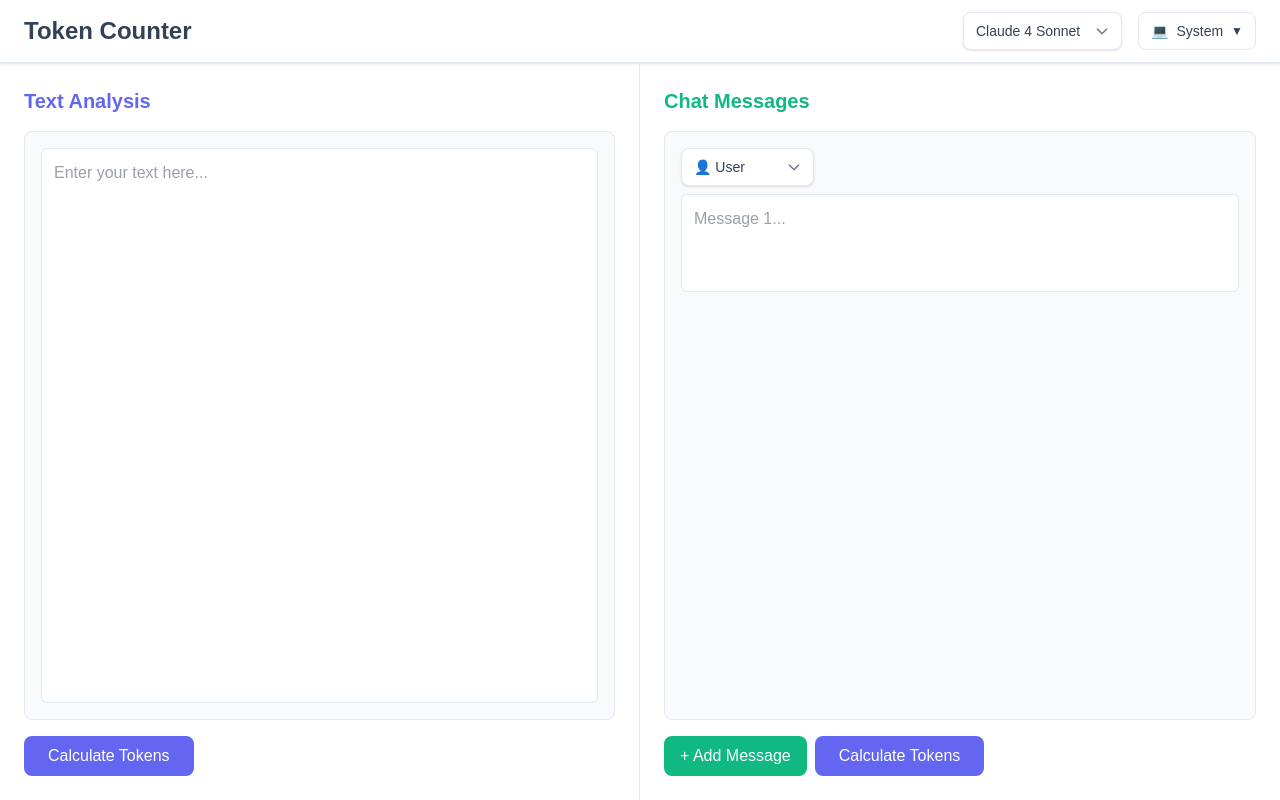
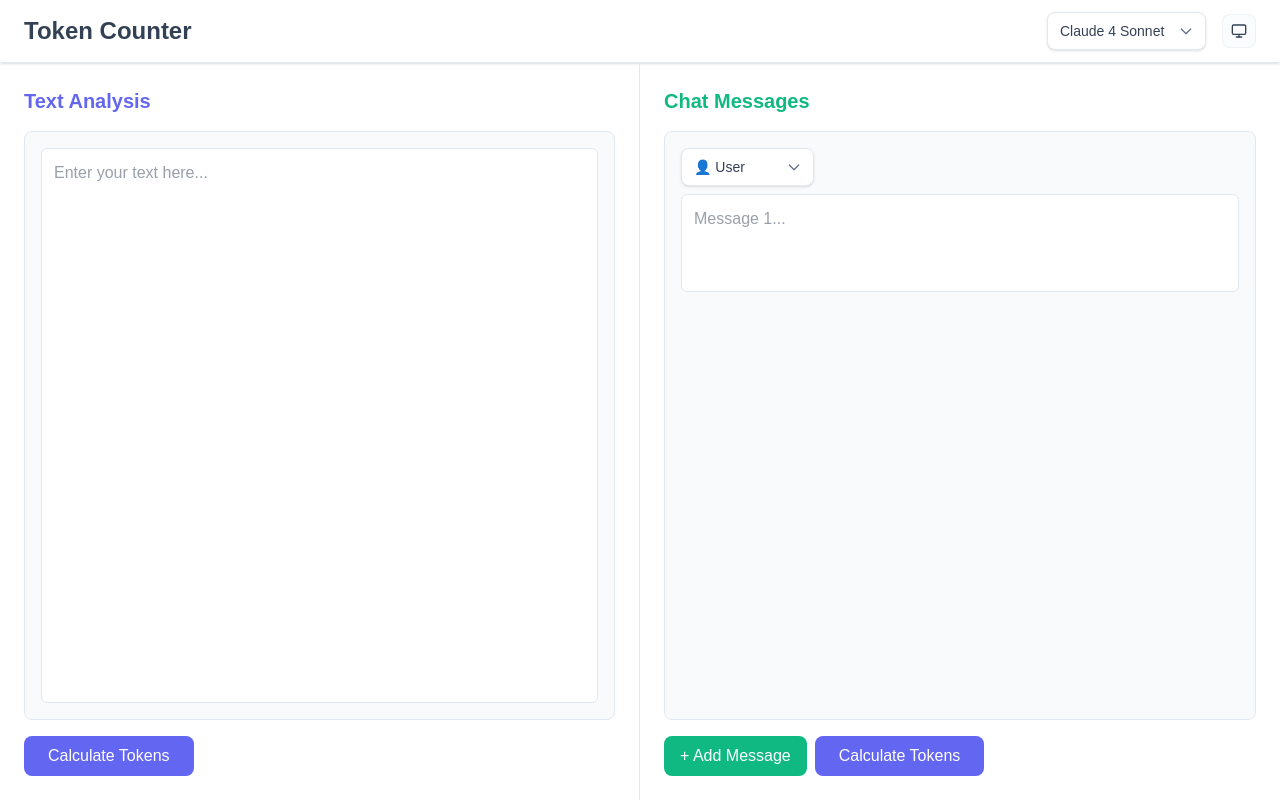
Before and after one commit to vlad324/llm-token-counter, a Next.js app: page / in a window 1280 px wide. Built offline with nearby package versions, Linux system fonts and the light colour scheme.

Commit message:
update theme toggle

```diff
--- a/package.json
+++ b/package.json
@@ -10,6 +10,7 @@
   },
   "dependencies": {
     "@anthropic-ai/sdk": "^0.55.0",
+    "lucide-react": "^0.525.0",
     "next": "15.3.4",
     "next-themes": "^0.4.6",
     "postcss": "^8.5.6",
--- a/src/app/components/theme-toggle-button.tsx
+++ b/src/app/components/theme-toggle-button.tsx
@@ -2,23 +2,24 @@
 
 import { useState, useEffect } from 'react'
 import { useTheme } from 'next-themes'
+import { Monitor, Sun, Moon } from 'lucide-react'
 
 const themes = [
   {
     name: 'light',
-    icon: '☀️',
+    icon: Sun,
     label: 'Light',
     description: 'Light theme'
   },
   {
     name: 'dark',
-    icon: '🌙',
+    icon: Moon,
     label: 'Dark',
     description: 'Dark theme'
   },
   {
     name: 'system',
-    icon: '💻',
+    icon: Monitor,
     label: 'System',
     description: 'Follow system setting'
   },
@@ -50,14 +51,10 @@ export function ThemeSwitcher() {
     <div className="relative">
       <button
         onClick={() => setIsOpen(!isOpen)}
-        className="flex items-center space-x-2 px-3 py-2 rounded-lg bg-background border border-border hover:bg-accent hover:text-accent-foreground transition-colors"
+        className="p-2 rounded-lg bg-muted/50 hover:bg-muted border border-border/50 transition-colors"
         aria-label="Toggle theme menu"
       >
-        <span className="text-sm">{currentTheme.icon}</span>
-        <span className="text-sm font-medium">{currentTheme.label}</span>
-        <span className={`text-xs transition-transform ${isOpen ? 'rotate-180' : ''}`}>
-          ▼
-        </span>
+        <currentTheme.icon className="h-4 w-4" />
       </button>
 
       {isOpen && (
@@ -83,7 +80,7 @@ export function ThemeSwitcher() {
                 `}
                 title={t.description}
               >
-                <span>{t.icon}</span>
+                <t.icon className="h-4 w-4" />
                 <span className="font-medium">{t.label}</span>
               </button>
             ))}
```
Also changed, not shown: 1 other file (tests, documents, lock files or other folders).
